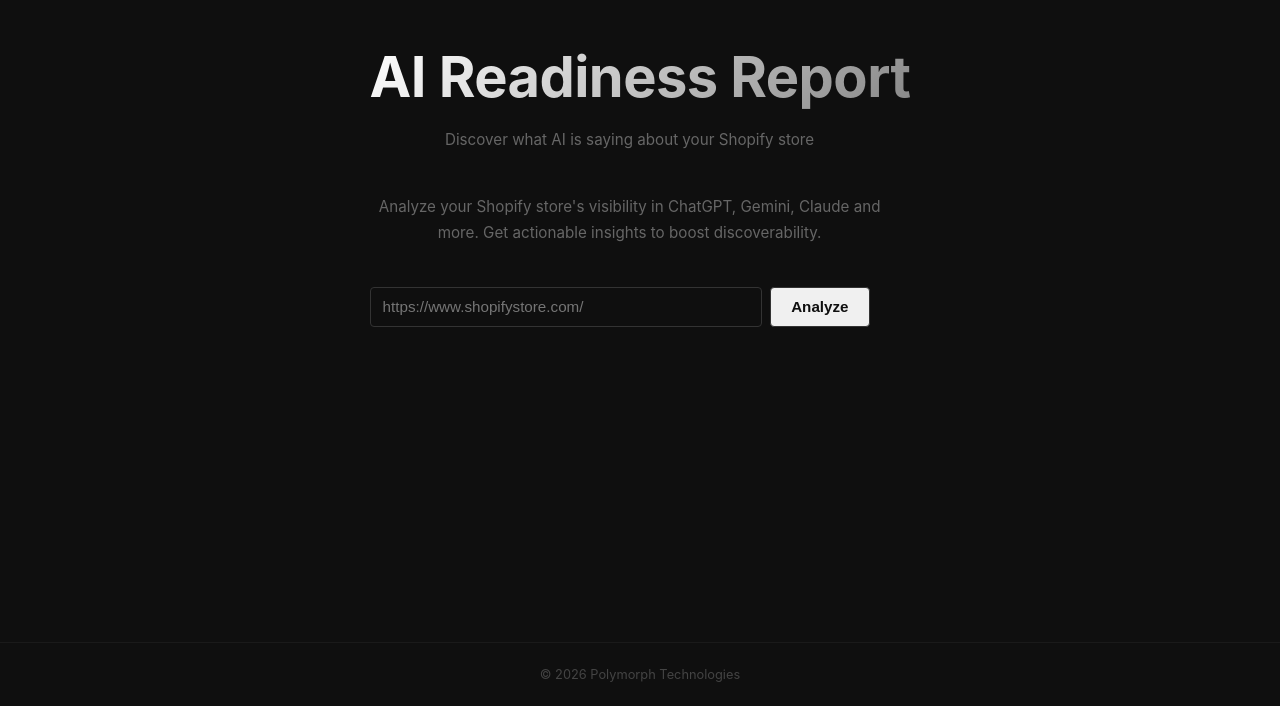
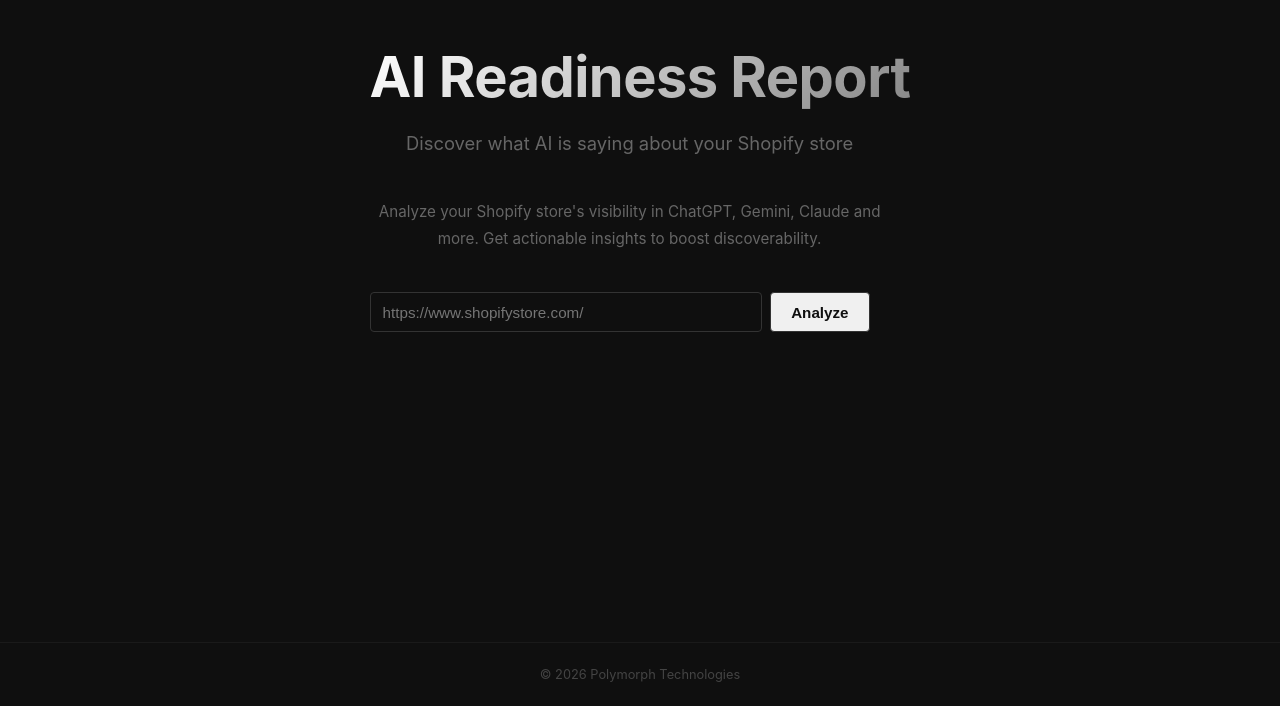
Before and after one commit to prashant-gulati/polymorphtech.xyz, a website: page public/airadar/report.html in a window 1280 px wide. Shown: the part 94-800 px from the top of the page. Drawn offline with Linux system fonts and the light colour scheme.

Commit message:
Increase tagline font size

```diff
--- a/public/airadar/report.html
+++ b/public/airadar/report.html
@@ -287,7 +287,7 @@
     <!-- Step 1: Store URL form -->
     <div id="step1">
       <h1>AI Readiness Report</h1>
-      <p class="subtitle">Discover what AI is saying about your Shopify store</p>
+      <p class="subtitle" style="font-size: 1.15rem;">Discover what AI is saying about your Shopify store</p>
       <p class="subtitle">Analyze your Shopify store's visibility in ChatGPT, Gemini, Claude and more. Get actionable insights to boost discoverability.</p>
       <form id="reportForm" class="report-form" novalidate>
         <input type="url" name="store_url" placeholder="https://www.shopifystore.com/" required>
```
